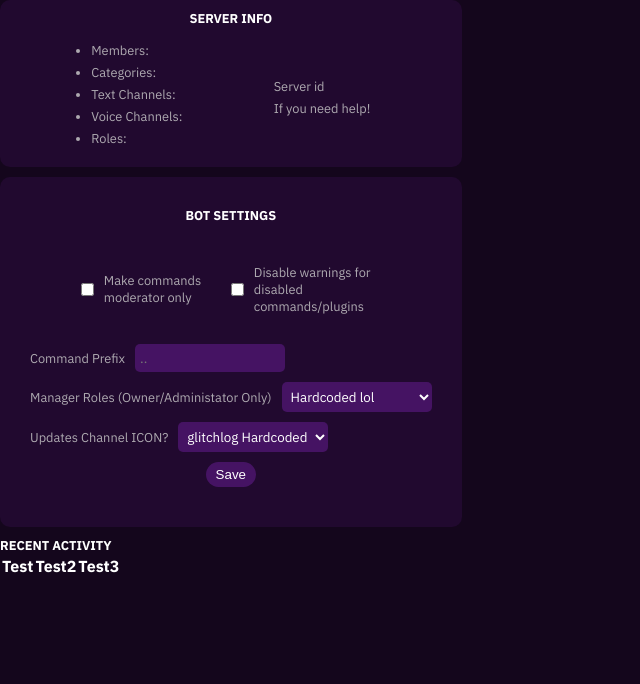
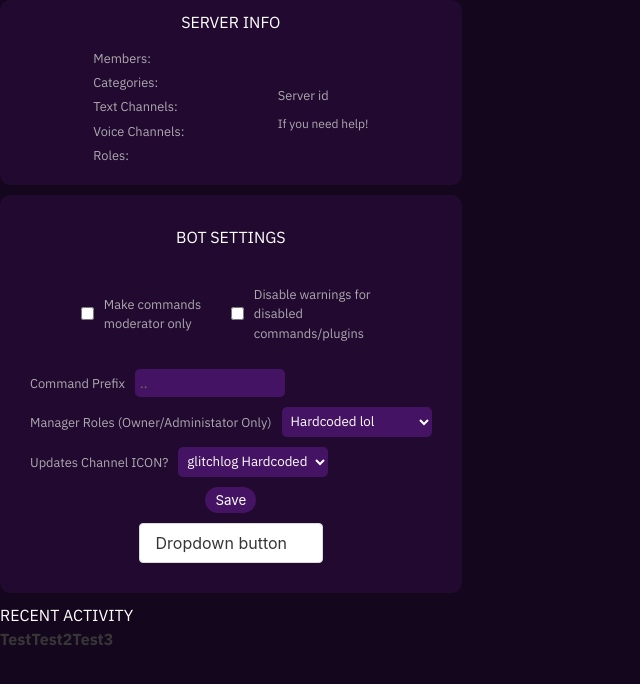
Before and after one commit to AlexanderKudr/glitch-dashboard, a React (Vite) app: page / in a window 1280 px wide. Shown: the top 684 px of the page, without its empty margins (0-640 px from the left). Built offline with nearby package versions, Linux system fonts and the light colour scheme.

Commit message:
switch from bootstrap to bulma

```diff
--- a/package.json
+++ b/package.json
@@ -9,12 +9,12 @@
     "preview": "vite preview"
   },
   "dependencies": {
+    "bulma": "^0.9.4",
     "react": "^18.2.0",
     "react-dom": "^18.2.0",
     "react-router-dom": "^6.4.0"
   },
   "devDependencies": {
-    "@types/bootstrap": "^5.2.4",
     "@types/react": "^18.0.20",
     "@types/react-dom": "^18.0.6",
     "@vitejs/plugin-react": "^2.1.0",
--- a/src/App.tsx
+++ b/src/App.tsx
@@ -5,6 +5,7 @@ import { Plugins } from "./pages/Plugins_/Plugins"
 import { Commands } from "./pages/Commands_/Commands"
 import { Logs } from "./pages/Logs_/Logs"
 import { useTheme } from "./hooks/useTheme";
+import 'bulma/css/bulma.css'
 
 export const App = () => {
 const {themes, currentTheme} = useTheme();
--- a/src/pages/Dashboard_/Dashboard.tsx
+++ b/src/pages/Dashboard_/Dashboard.tsx
@@ -51,6 +51,38 @@ export const Dashboard = () => {
           </div>
         </div>
         <button className="btn">Save</button>
+        <div className="dropdown is-hoverable">
+          <div className="dropdown-trigger">
+            <button
+              className="button"
+              aria-haspopup="true"
+              aria-controls="dropdown-menu"
+            >
+              <span>Dropdown button</span>
+              <span className="icon is-small">
+                <i className="fas fa-angle-down" aria-hidden="true"></i>
+              </span>
+            </button>
+          </div>
+          <div className="dropdown-menu" id="dropdown-menu" role="menu">
+            <div className="dropdown-content">
+              <a href="#" className="dropdown-item">
+                Dropdown item
+              </a>
+              <a className="dropdown-item">Other dropdown item</a>
+              <a href="#" className="dropdown-item is-active">
+                Active dropdown item
+              </a>
+              <a href="#" className="dropdown-item">
+                Other dropdown item
+              </a>
+              <hr className="dropdown-divider" />
+              <a href="#" className="dropdown-item">
+                With a divider
+              </a>
+            </div>
+          </div>
+        </div>
       </div>
       <div className="recent-activity">
         <h3>RECENT ACTIVITY</h3>
```
Also changed, not shown: 1 other file (tests, documents, lock files or other folders).
